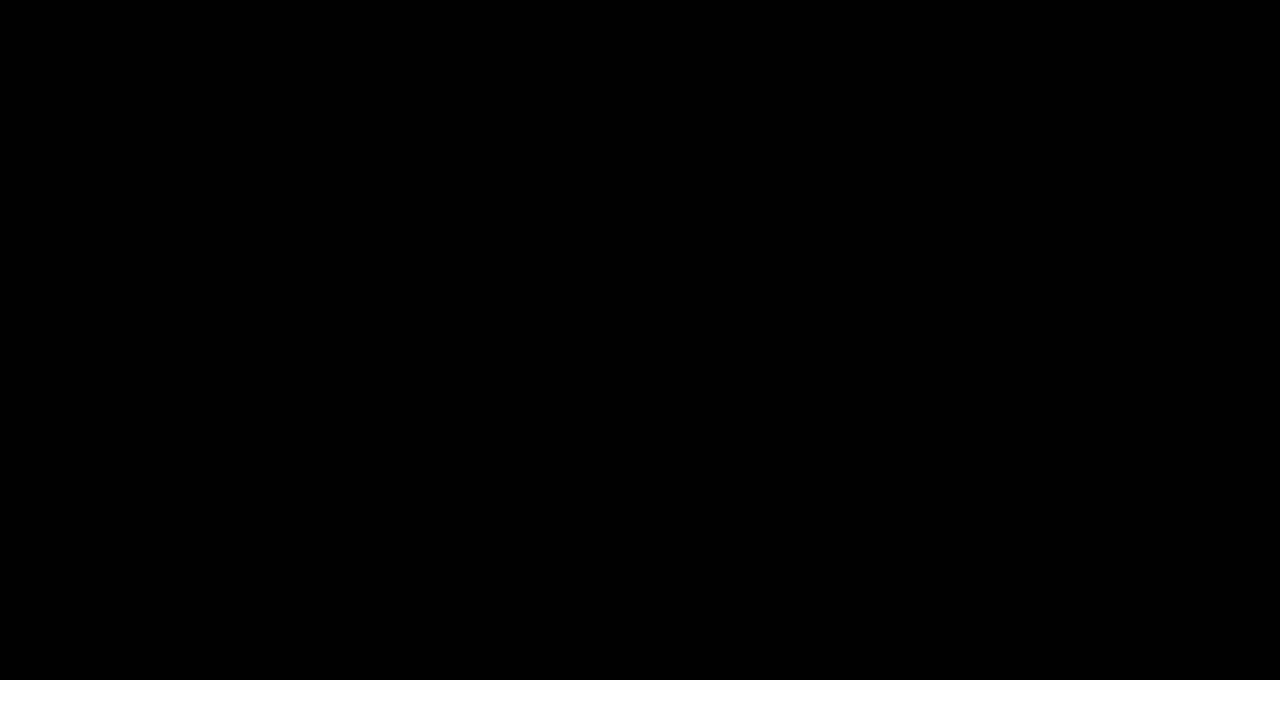
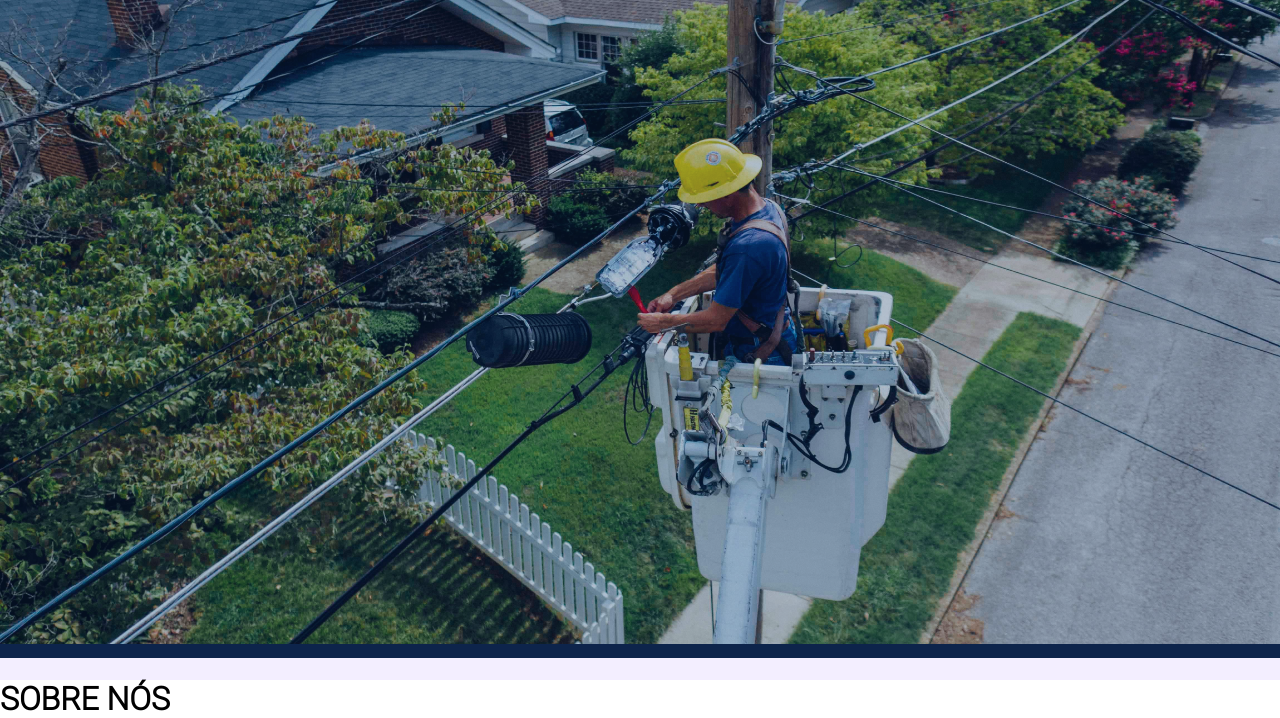
Before and after one commit to Sotnaslegit/SiteTF, a plain HTML site: page index.html in a window 1280 px wide. Shown: the part 120-838 px from the top of the page. Before the commit the page ends 800 px from the top, so only its background shows below. Drawn offline with Linux system fonts and the light colour scheme.

Commit message:
Adição de imagem e filtro.

```diff
--- a/index.html
+++ b/index.html
@@ -16,7 +16,14 @@
             </div>
             <div id="navbardireita"></div>
         </div>
-        <div id="content"></div>
+        <div id="content">
+            <div id="divfoto1">
+                <img id="foto1" src="complements/imgs/pexels-kelly-1179532-2898199.jpg" alt="Eletricista no poste.">
+            </div>
+            <div class="barrinha">
+            </div>
+            <h1>SOBRE NÓS</h1>
+        </div>
     </div>
     <link rel="stylesheet" href="style.css">
 </body>
--- a/style.css
+++ b/style.css
@@ -116,7 +116,7 @@ body, html{
     justify-content: space-around;
     font-family: Roboto-Regular;
     color: #f3eeff;
-    font-size: 30px;
+    font-size: 25px;
 }
 
 #navbardireita{
@@ -126,7 +126,31 @@ body, html{
 }
 
 #content{
+    display: block;
     height: 90%;
     width: 100%;
-    background-color: black;
+    background-color: #f3eeff;
 }
+
+#divfoto1{
+    display: flex;
+    height: 95%;
+    width: 100%;
+    background-color: #0e3568;
+}
+
+#foto1{
+    width: 100%;
+    height: 100%;
+    opacity: 0.7;
+}
+
+.barrinha{
+    background-color: #0d244b;
+    height: 2%;
+}
+
+h1{
+    color: #000000;
+    font-family: Roboto-Light;
+}
```
Also changed, not shown: complements/imgs/pexels-kelly-1179532-2898199.jpg (added).
